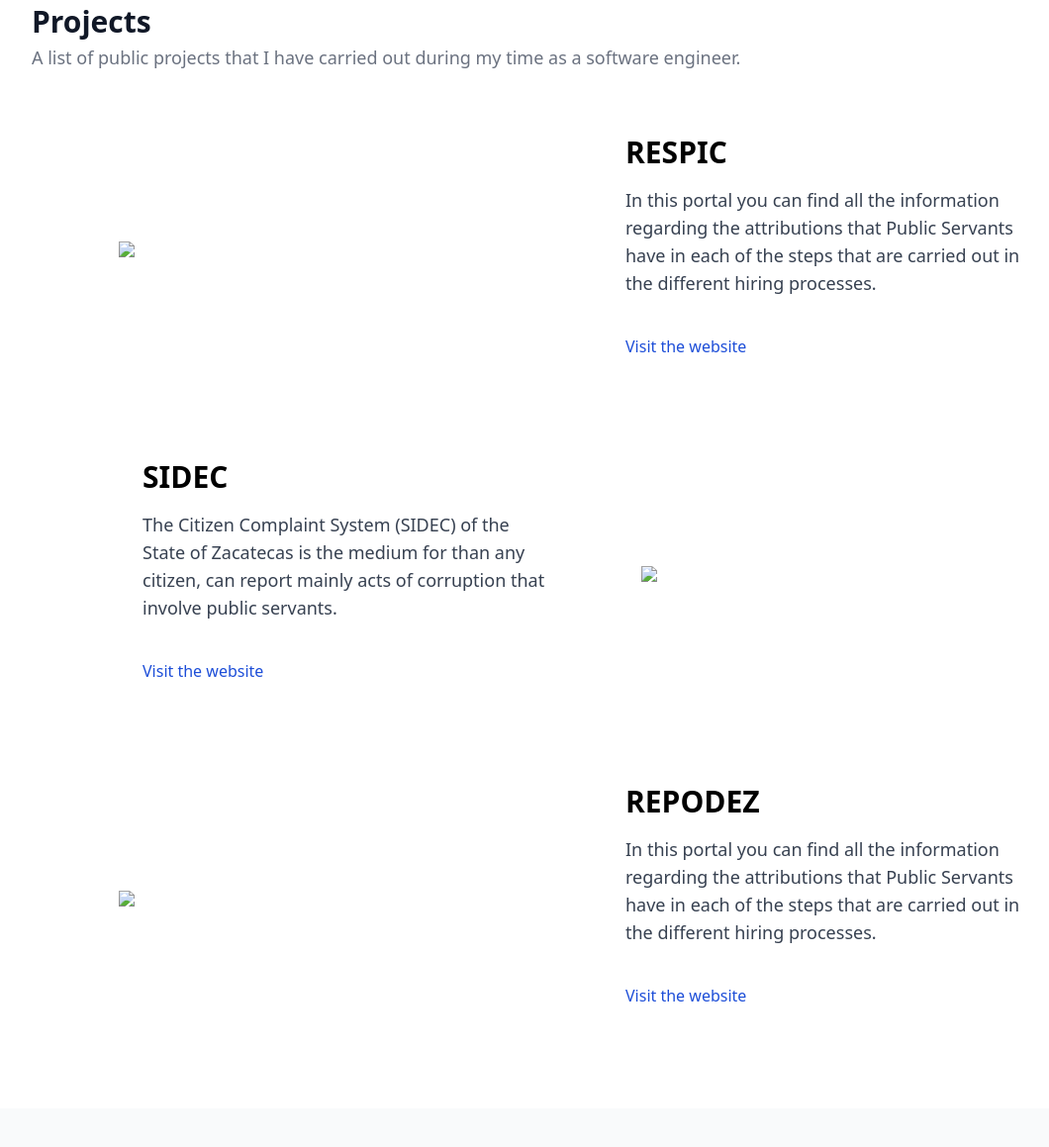
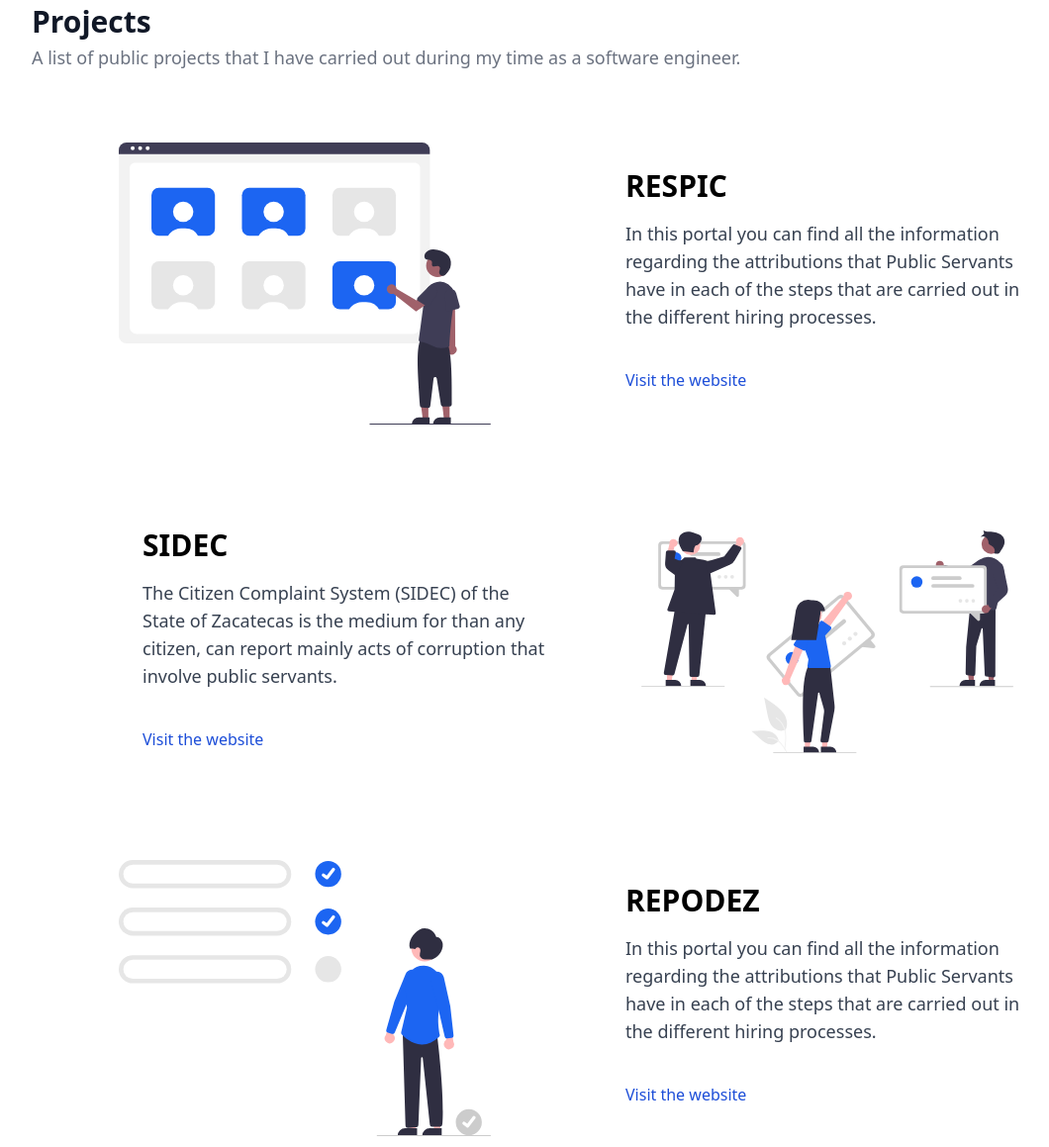
Before and after one commit to ing-GC/portfolio, a plain HTML site: page index.html in a window 1280 px wide. Shown: the part 1739-2898 px from the top of the page at 99% size, without its empty margins (48-1108 px from the left). Drawn offline with nearby package versions, Linux system fonts and the light colour scheme.

Commit message:
FIX: images url fixed

```diff
--- a/index.html
+++ b/index.html
@@ -159,7 +159,7 @@
             <!-- Image -->
             <div
                 class="box-border relative w-full max-w-md px-4 mt-5 mb-4 -ml-5 text-center bg-no-repeat bg-contain border-solid md:ml-0 md:mt-0 md:max-w-none lg:mb-0 md:w-1/2 xl:pl-10">
-                <img src="respic.svg" class="p-2 pl-6 pr-5 xl:pl-16 xl:pr-20 ">
+                <img src="images/respic.svg" class="p-2 pl-6 pr-5 xl:pl-16 xl:pr-20 ">
             </div>
 
             <!-- Content -->
@@ -208,7 +208,7 @@
             <!-- Image -->
             <div
                 class="box-border relative w-full max-w-md px-4 mt-10 mb-4 text-center bg-no-repeat bg-contain border-solid md:mt-0 md:max-w-none lg:mb-0 md:w-1/2">
-                <img src="sidec.svg" class="pl-4 sm:pr-10 xl:pl-10 lg:pr-32">
+                <img src="images/sidec.svg" class="pl-4 sm:pr-10 xl:pl-10 lg:pr-32">
             </div>
         </div>
 
@@ -218,7 +218,7 @@
             <!-- Image -->
             <div
                 class="box-border relative w-full max-w-md px-4 mt-5 mb-4 -ml-5 text-center bg-no-repeat bg-contain border-solid md:ml-0 md:mt-0 md:max-w-none lg:mb-0 md:w-1/2 xl:pl-10">
-                <img src="repodez.svg" class="p-2 pl-6 pr-5 xl:pl-16 xl:pr-20 ">
+                <img src="images/repodez.svg" class="p-2 pl-6 pr-5 xl:pl-16 xl:pr-20 ">
             </div>
 
             <!-- Content -->
```
